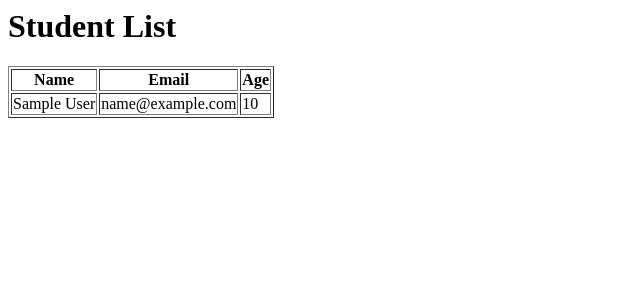
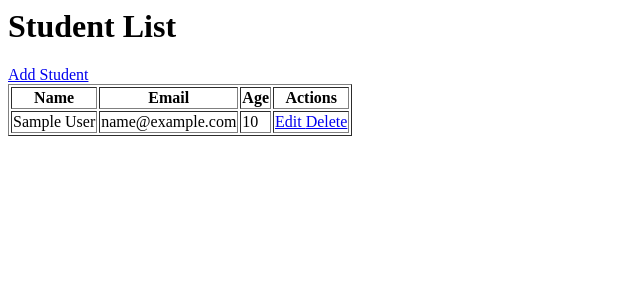
Before and after one commit to BeebekTM/Student_Management_System, a Django app: page /students/ in a window 1280 px wide. Shown: the top 300 px of the page, without its empty margins (0-640 px from the left). Run offline with Django 5.2, Linux system fonts and the light colour scheme; tables that the repository leaves empty hold one stand-in row (values such as "Sample post").

Commit message:
CRUD Operations

```diff
--- a/students/urls.py
+++ b/students/urls.py
@@ -3,4 +3,7 @@ from . import views
 
 urlpatterns = [
     path('students/', views.student_list, name='student_list'),
+    path('students/add/', views.student_create, name='student_create'),
+    path('students/<int:pk>/edit/', views.student_update, name='student_update'),
+    path('students/<int:pk>/delete/', views.student_delete, name='student_delete'),
 ]
--- a/students/views.py
+++ b/students/views.py
@@ -1,5 +1,8 @@
-from django.shortcuts import render
+from django.shortcuts import render, redirect
 from .models import Student
+from .form import StudentForm
+from django.shortcuts import get_object_or_404
+
 
 def student_list(request):
     students = Student.objects.all()
@@ -9,3 +12,56 @@ def student_list(request):
     return render(request, 'students/student_list.html', {
         'students': students
     })
+
+def student_create(request):
+
+    if request.method == 'POST':
+        form = StudentForm(request.POST)
+
+        if form.is_valid():
+            form.save()
+            return redirect('student_list')
+
+    else:
+        form = StudentForm()
+
+    return render(
+        request,
+        'students/student_form.html',
+        {'form': form}
+    )
+
+
+def student_update(request, pk):
+
+    student = get_object_or_404(Student, pk=pk)
+
+    if request.method == "POST":
+        form = StudentForm(request.POST, instance=student)
+
+        if form.is_valid():
+            form.save()
+            return redirect("student_list")
+
+    else:
+        form = StudentForm(instance=student)
+
+    return render(
+        request,
+        "students/student_form.html",
+        {"form": form}
+    )
+
+def student_delete(request, pk):
+
+    student = get_object_or_404(Student, pk=pk)
+
+    if request.method == "POST":
+        student.delete()
+        return redirect("student_list")
+
+    return render(
+        request,
+        "students/student_confirm_delete.html",
+        {"student": student}
+    )
--- a/templates/students/student_list.html
+++ b/templates/students/student_list.html
@@ -1,10 +1,12 @@
 <h1>Student List</h1>
+<a href="{% url 'student_create' %}"> Add Student </a>
 
 <table border="1">
   <tr>
     <th>Name</th>
     <th>Email</th>
     <th>Age</th>
+    <th>Actions</th>
   </tr>
 
   {% for student in students %}
@@ -12,10 +14,11 @@
     <td>{{ student.name }}</td>
     <td>{{ student.email }}</td>
     <td>{{ student.age }}</td>
-    </tr>
-    {% empty %}
-    <tr>
-        <td colspan="3">No Students Found</td>
+
+    <td>
+      <a href="{% url 'student_update' student.id %}"> Edit </a>
+      <a href="{% url 'student_delete' student.id %}"> Delete </a>
+    </td>
   </tr>
   {% endfor %}
 </table>
```
Also changed, not shown: students/form.py (added, +7 -0 lines), templates/students/student_confirm_delete.html (added, +17 -0 lines), templates/students/student_form.html (+11 -0 lines). Lines whose indentation alone changed are shown as unchanged.
